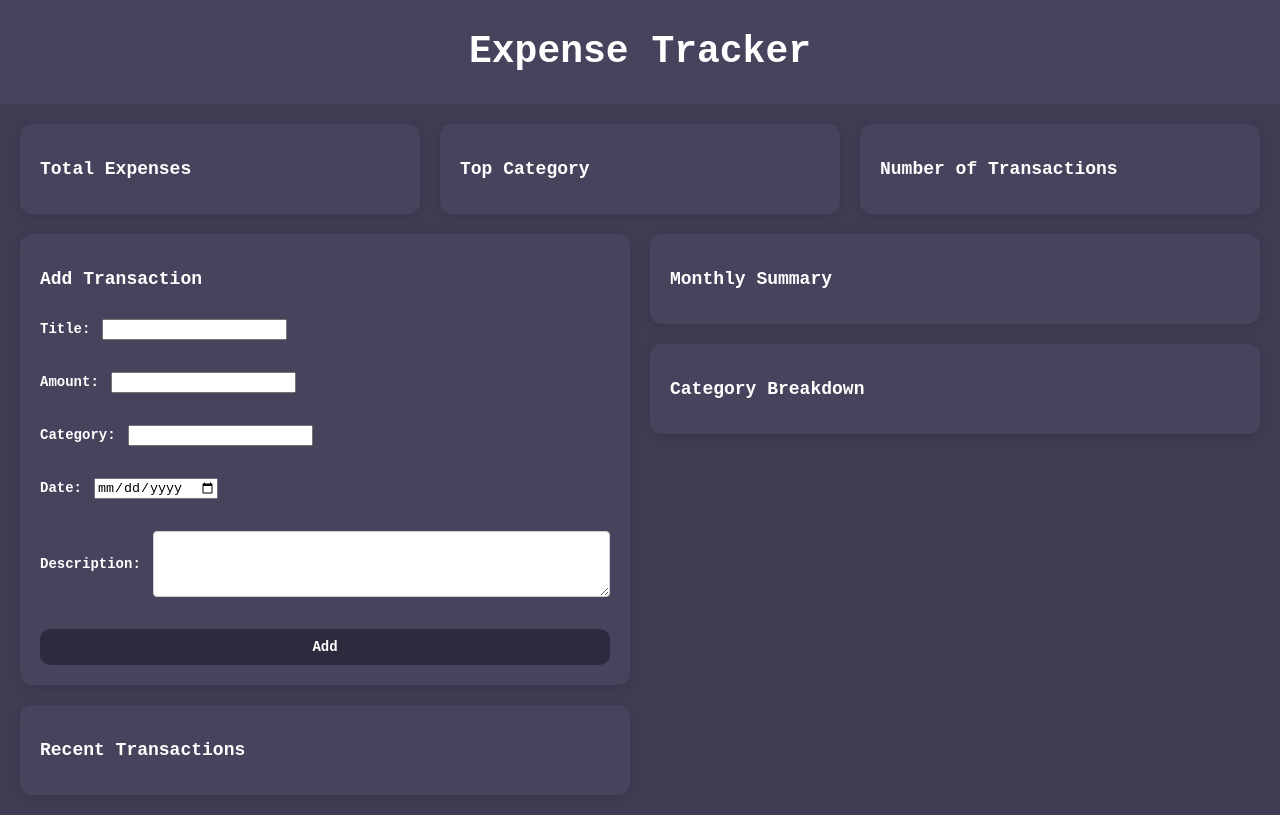
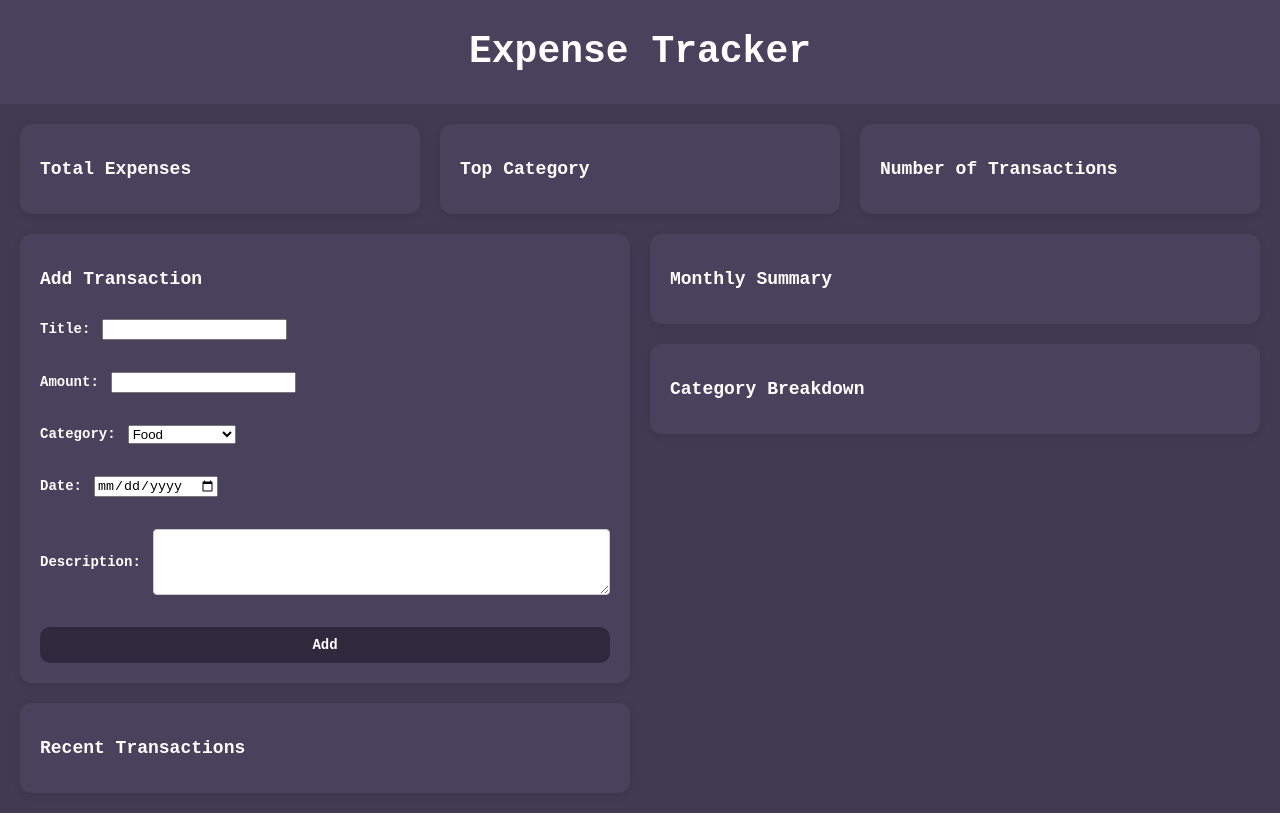
Before and after one commit to althea-m/expense-tracker, a React (Vite) app in the folder expense-tracking/front-end/: page / in a window 1280 px wide. Built offline with nearby package versions, Linux system fonts and the light colour scheme.

Commit message:
database connected

```diff
--- a/expense-tracking/front-end/src/App.jsx
+++ b/expense-tracking/front-end/src/App.jsx
@@ -2,13 +2,57 @@ import { useState } from 'react'
 import './App.css'
 
 function App() {
-  const [count, setCount] = useState(0)
+  /*const [count, setCount] = useState(0)
   const handleSubmit = (e) => {
     e.preventDefault()
     const formData = new FormData(e.target)
     const data = Object.fromEntries(formData.entries())
     console.log(data)
+  }*/
+  const [expenses, setExpenses] = useState([]);
+  /*form*/
+const handleSubmit = async (e) => {
+  e.preventDefault();
+
+  const formData = new FormData(e.target);
+
+  const newExpense = {
+    title: formData.get('title'),
+    amount: parseFloat(formData.get('amount')),
+    category: formData.get('category'),
+    date: formData.get('date'),
+    description: formData.get('description')
+  };
+
+  try {
+    console.log('Sending expense:', newExpense);
+
+    const response = await fetch('http://127.0.0.1:8000/expenses', {
+      method: 'POST',
+      headers: {
+        'Content-Type': 'application/json'
+      },
+      body: JSON.stringify(newExpense)
+    });
+
+    console.log('Response status:', response.status);
+
+    if (!response.ok) {
+      const errorText = await response.text();
+      console.error('Backend error:', errorText);
+      return;
+    }
+
+    const data = await response.json();
+    console.log('Expense added:', data);
+
+    setExpenses((prevExpenses) => [...prevExpenses, data]);
+    e.target.reset();
+  } catch (error) {
+    console.error('Error adding expense:', error);
   }
+};
+
 
 
   return (
@@ -55,7 +99,14 @@ function App() {
                   <label>
                     Category:
                   </label>
-                    <input type="text" name="category" required />
+                    <select name="category" required>
+                      <option value="Food">Food</option>
+                      <option value="Bills">Bills</option>
+                      <option value="Transportation">Transportation</option>
+                      <option value="Entertainment">Entertainment</option>
+                      <option value="Utilities">Utilities</option>
+                      <option value="Other">Other</option>
+                    </select>
                   </div>
                   <div className="form-row">
                   <label>
```
